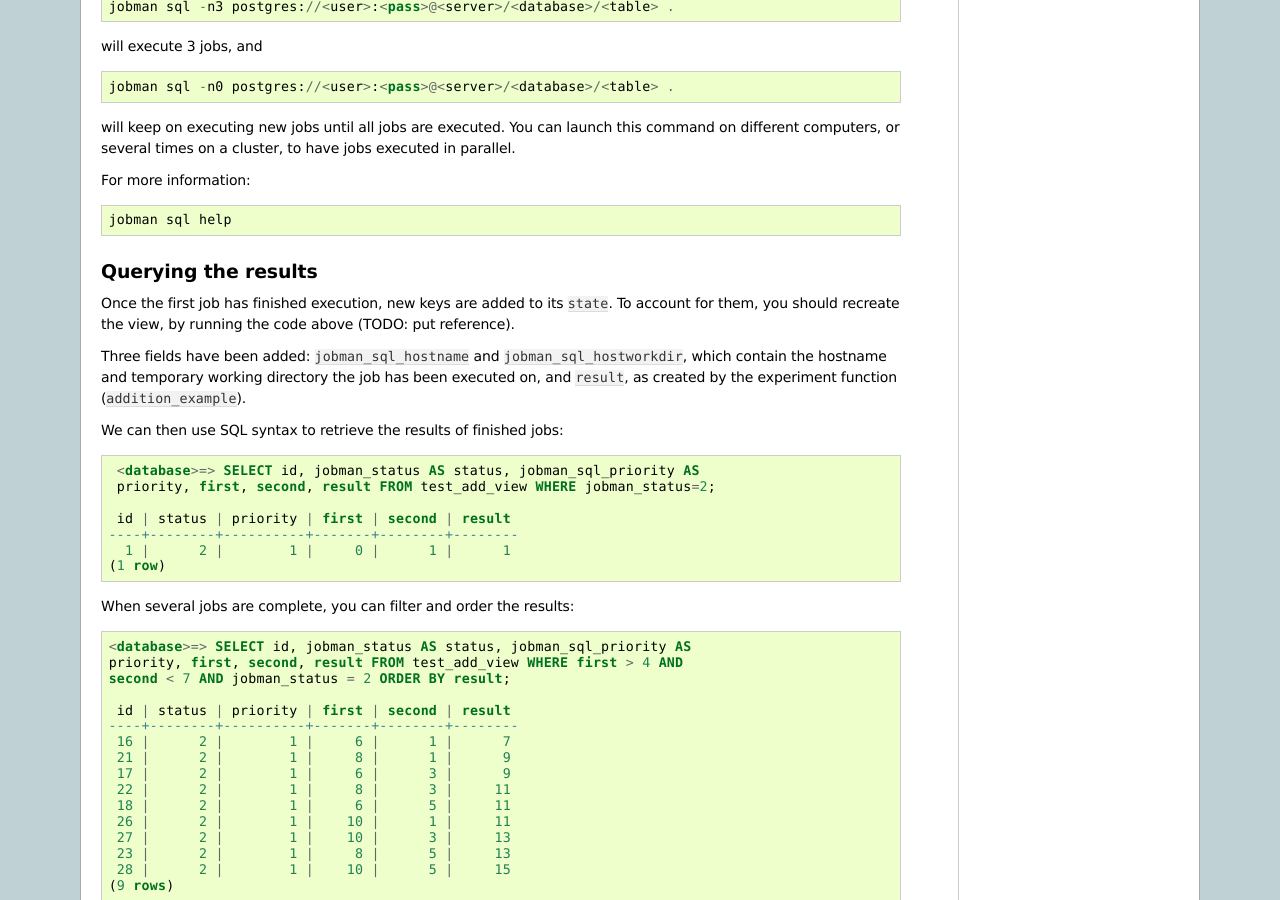
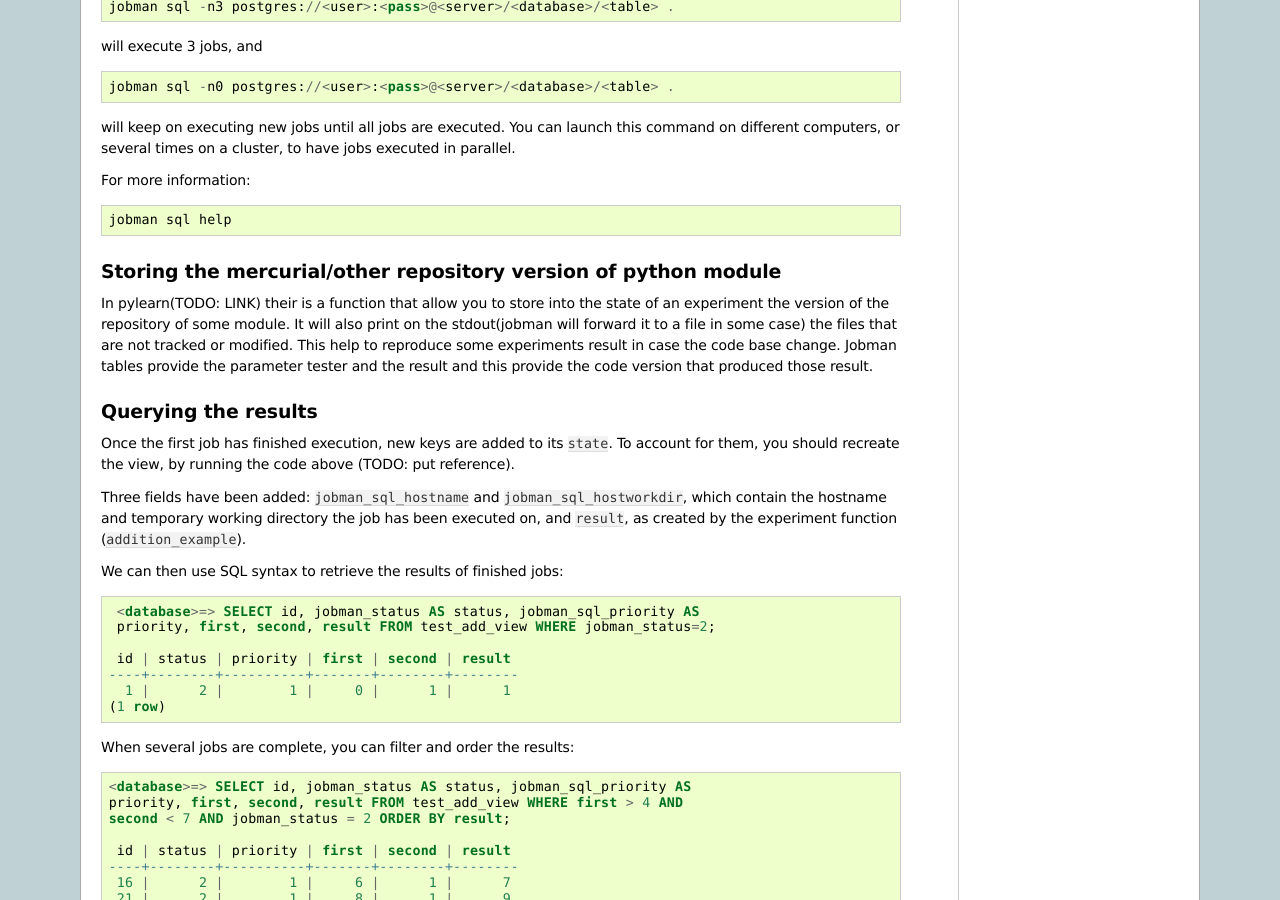
Before and after one commit to crmne/jobman, a Sphinx documentation site: the page built from doc/addition_exp_sql.txt, in a window 1280 px wide and 900 px high, scrolled down 4061 px. Built offline with Sphinx 7.4.7, drawn with Linux system fonts in a browser that asks for light colours; formulas are drawn with MathJax 3; some of the changed text lies outside the part shown.

Commit message:
added doc on how to record version of python module into the state

```diff
--- a/doc/addition_exp_sql.txt
+++ b/doc/addition_exp_sql.txt
@@ -296,6 +296,17 @@ For more information::
 
     jobman sql help
 
+Storing the mercurial/other repository version of python module
+---------------------------------------------------------------
+
+In pylearn(TODO: LINK) their is a function that allow you to store into
+the state of an experiment the version of the repository of some module.
+It will also print on the stdout(jobman will forward it to a file in
+some case) the files that are not tracked or modified. This help to
+reproduce some experiments result in case the code base change. Jobman
+tables provide the parameter tester and the result and this provide the
+code version that produced those result.
+
 
 Querying the results
 --------------------
```
